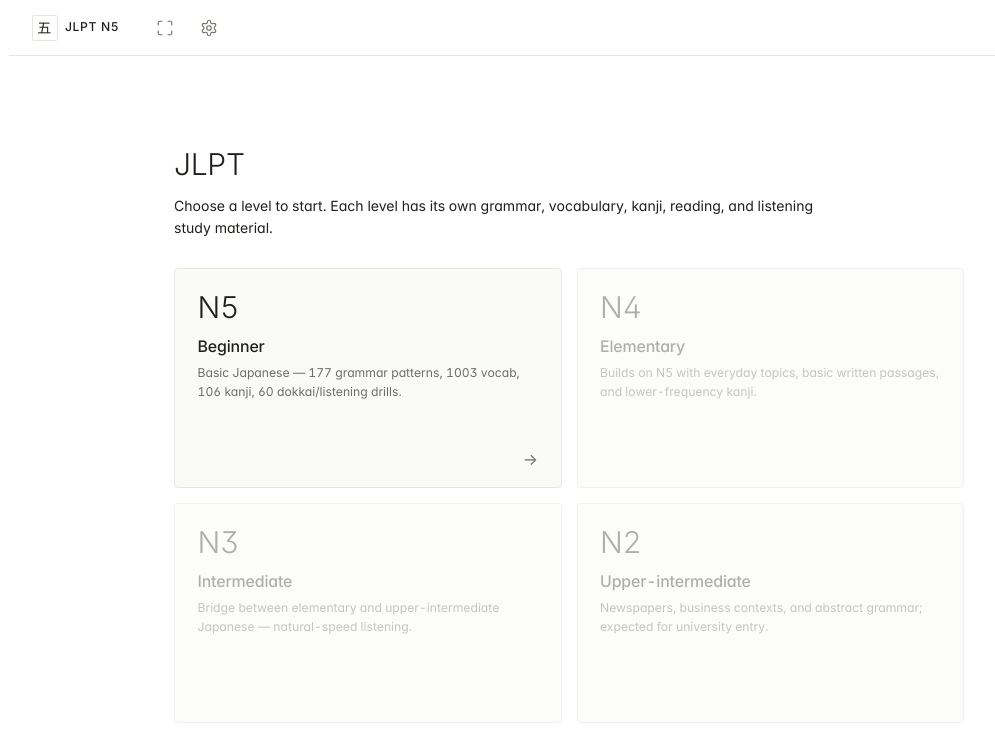
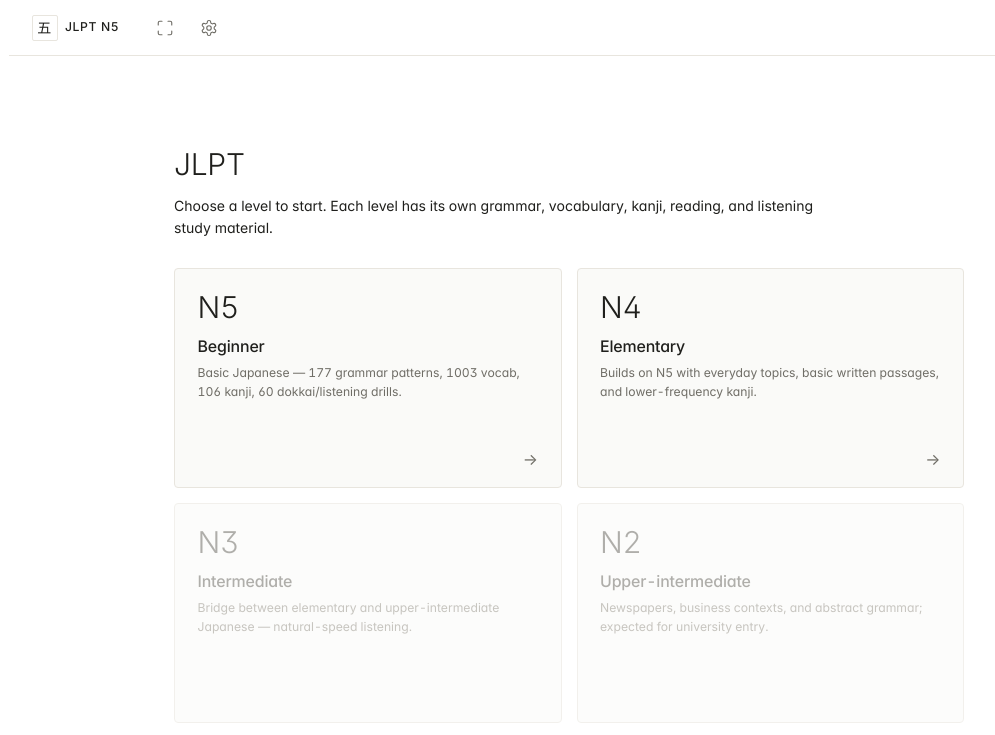
Before and after one commit to gauravaccentureproducts/jlpt-n5-tutor, a website: page index.html in a window 1280 px wide. Both pictures are taken after a click on the link "JLPT N5". Shown: the top 735 px of the page, without its empty margins (71-1066 px from the left). Drawn offline with Linux system fonts and the light colour scheme.

Commit message:
levels: wire N4 card to sibling deploy
The N4 build is live at https://gauravaccentureproducts.github.io/jlpt-n4-tutor/.
Flip its level-picker entry from `available: false` (in-app placeholder
route #/n4) to `available: true` with the absolute deploy URL. Add
`external: true` flag so the renderer adds rel="noopener" + data-external
markers on the anchor.

Footer copy updated: "N5 + N4 are live. N3 → N1 will fill in over time."

SW cache + index.html ?v= bumped (v127 → v128, v1.11.37 → v1.11.38) so
deployed clients pick up the routing change.

```diff
--- a/index.html
+++ b/index.html
@@ -25,7 +25,7 @@
        Light + Medium load on demand via the @font-face fallback chain. -->
   <link rel="preload" href="fonts/inter-400.woff2" as="font" type="font/woff2" crossorigin>
   <link rel="preload" href="fonts/noto-sans-jp-400.woff2" as="font" type="font/woff2" crossorigin>
-  <link rel="stylesheet" href="css/main.css?v=1.11.37">
+  <link rel="stylesheet" href="css/main.css?v=1.11.38">
 </head>
 <body>
   <a href="#app" class="skip-link">Skip to main content</a>
@@ -93,6 +93,6 @@
     </nav>
   </footer>
 
-  <script type="module" src="js/app.js?v=1.11.37"></script>
+  <script type="module" src="js/app.js?v=1.11.38"></script>
 </body>
 </html>
--- a/js/levels.js
+++ b/js/levels.js
@@ -1,16 +1,18 @@
-// Level-picker page (Level 1) and placeholder pages for N4-N1.
+// Level-picker page (Level 1) and placeholder pages for N3-N1.
 //
 // Added 2026-05-02 per user direction. The corpus + study tools today
-// only cover N5; we lifted the structural hierarchy by one level so
-// that the URL `/` shows a 5-card picker (N5 / N4 / N3 / N2 / N1) and
-// the existing N5 syllabus dashboard moves to be reached *via* clicking
-// the N5 card on the picker. URLs that previously worked still work —
-// `#/home` continues to render the N5 syllabus dashboard verbatim.
+// cover N5 + N4 (N4 deployed 2026-05-04 to a sibling repo); the URL `/`
+// shows a 5-card picker (N5 / N4 / N3 / N2 / N1) and the existing N5
+// syllabus dashboard moves to be reached *via* clicking the N5 card on
+// the picker. URLs that previously worked still work — `#/home` continues
+// to render the N5 syllabus dashboard verbatim.
 //
-// N4-N1 are not yet built. Their cards are clickable but route to a
-// "Content not yet available" placeholder. We deliberately don't
-// disable the buttons because clickable + clear-message is more
-// honest than greyed-out (which suggests "we forgot to build this").
+// N4 is a SIBLING DEPLOY at https://gauravaccentureproducts.github.io/jlpt-n4-tutor/.
+// Clicking the N4 card cross-navigates to that origin. The N4 card carries
+// `external: true` so the renderer adds rel="noopener" + data-external.
+//
+// N3-N1 are not yet built. Their cards render disabled (visible but
+// non-focusable) — clicked-but-unavailable would be misleading.
 
 const LEVELS = [
   {
@@ -26,8 +28,9 @@ const LEVELS = [
     code: 'N4',
     label: 'Elementary',
     desc: 'Builds on N5 with everyday topics, basic written passages, and lower-frequency kanji.',
-    href: '#/n4',
-    available: false,
+    href: 'https://gauravaccentureproducts.github.io/jlpt-n4-tutor/',
+    available: true,
+    external: true,  // cross-origin to a sibling deploy; not a same-origin hash route
   },
   {
     id: 'n3',
@@ -70,8 +73,14 @@ export function renderLevels(container) {
           // Keeps the layout intact without inviting a click that
           // would route to a "nothing here" placeholder.
           if (lvl.available) {
+            // External links (sibling deploys like the N4 tutor) carry
+            // rel="noopener" + target="_self" — explicit same-tab so the
+            // user understands they're switching to a separate app.
+            const externalAttrs = lvl.external
+              ? ' rel="noopener" data-external="true"'
+              : '';
             return `
-              <a class="level-card is-available" href="${lvl.href}" data-level="${lvl.id}">
+              <a class="level-card is-available" href="${lvl.href}" data-level="${lvl.id}"${externalAttrs}>
                 <span class="level-card-code">${lvl.code}</span>
                 <h2 class="level-card-label">${lvl.label}</h2>
                 <p class="level-card-desc">${lvl.desc}</p>
@@ -91,7 +100,7 @@ export function renderLevels(container) {
         }).join('')}
       </div>
       <p class="levels-foot">
-        N5 is currently the only level with content. N4 → N1 will fill in over time.
+        N5 + N4 are live. N3 → N1 will fill in over time.
       </p>
     </section>
   `;
--- a/sw.js
+++ b/sw.js
@@ -8,7 +8,7 @@
 //
 // Bump CACHE_VERSION whenever a release ships, so old caches get evicted on
 // the next visit.
-const CACHE_VERSION = 'jlpt-n5-tutor-v127';
+const CACHE_VERSION = 'jlpt-n5-tutor-v128';
 
 const PRECACHE = [
   './',
```
